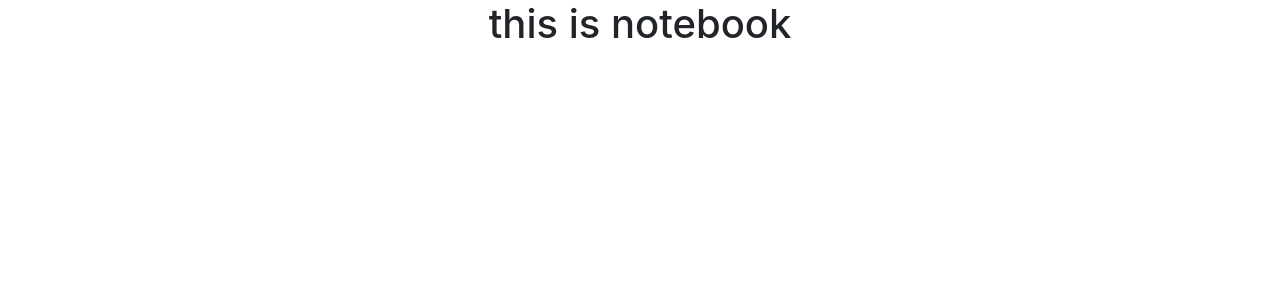
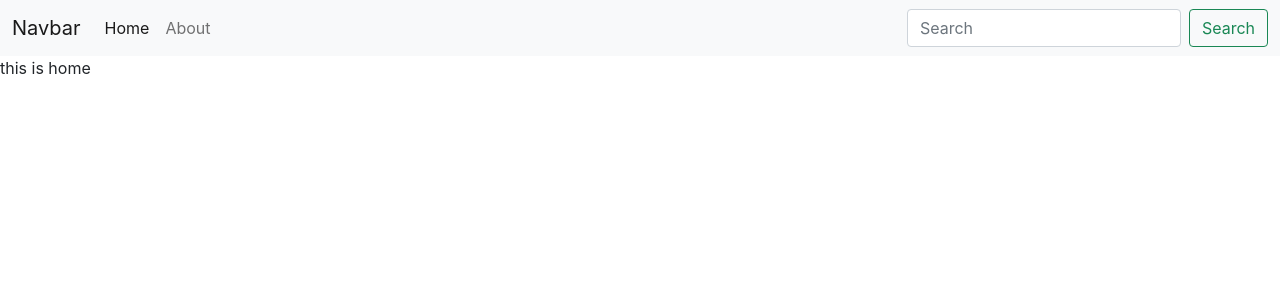
Before and after one commit to SUMANTA5/notebook, a React (Create React App) app: page / in a window 1280 px wide. Shown: the top 300 px of the page. Built offline with nearby package versions, Linux system fonts and the light colour scheme.

Commit message:
react-router-dom

```diff
--- a/package.json
+++ b/package.json
@@ -9,7 +9,7 @@
     "concurrently": "^7.1.0",
     "react": "^17.0.2",
     "react-dom": "^17.0.2",
-    "react-router-dom": "^6.3.0",
+    "react-router-dom": "^5.2.0",
     "react-scripts": "5.0.0",
     "web-vitals": "^2.1.4"
   },
--- a/src/App.js
+++ b/src/App.js
@@ -1,10 +1,24 @@
-import './App.css';
+import "./App.css";
+import { BrowserRouter as Router, Switch, Route } from "react-router-dom";
+import Navbar from "./components/Navbar";
+import Home from "./components/Home";
+import About from "./components/About";
 
 function App() {
   return (
-    <div className="App">
-      <h1>this is notebook </h1>
-    </div>
+    <>
+      <Router>
+        <Navbar />
+        <Switch>
+          <Route exact path="/">
+            <Home />
+          </Route>
+          <Route exact path="/about">
+            <About />
+          </Route>
+        </Switch>
+      </Router>
+    </>
   );
 }
 
--- a/src/components/Navbar.js
+++ b/src/components/Navbar.js
@@ -1,9 +1,50 @@
-import React from 'react'
+import React from "react";
+import { Link } from "react-router-dom";
 
 export default function Navbar() {
   return (
-    <div>
-       this is Navbar
-    </div>
-  )
+    <nav className="navbar navbar-expand-lg navbar-light bg-light">
+      <div className="container-fluid">
+        <Link className="navbar-brand" to="/">
+          Navbar
+        </Link>
+        <button
+          className="navbar-toggler"
+          type="button"
+          data-bs-toggle="collapse"
+          data-bs-target="#navbarSupportedContent"
+          aria-controls="navbarSupportedContent"
+          aria-expanded="false"
+          aria-label="Toggle navigation"
+        >
+          <span className="navbar-toggler-icon"></span>
+        </button>
+        <div className="collapse navbar-collapse" id="navbarSupportedContent">
+          <ul className="navbar-nav me-auto mb-2 mb-lg-0">
+            <li className="nav-item">
+              <Link className="nav-link active" aria-current="page" to="/">
+                Home
+              </Link>
+            </li>
+            <li className="nav-item">
+              <Link className="nav-link" to="/About">
+                About
+              </Link>
+            </li>
+          </ul>
+          <form className="d-flex">
+            <input
+              className="form-control me-2"
+              type="search"
+              placeholder="Search"
+              aria-label="Search"
+            />
+            <button className="btn btn-outline-success" type="submit">
+              Search
+            </button>
+          </form>
+        </div>
+      </div>
+    </nav>
+  );
 }
```
Also changed, not shown: 1 other file (tests, documents, lock files or other folders).
